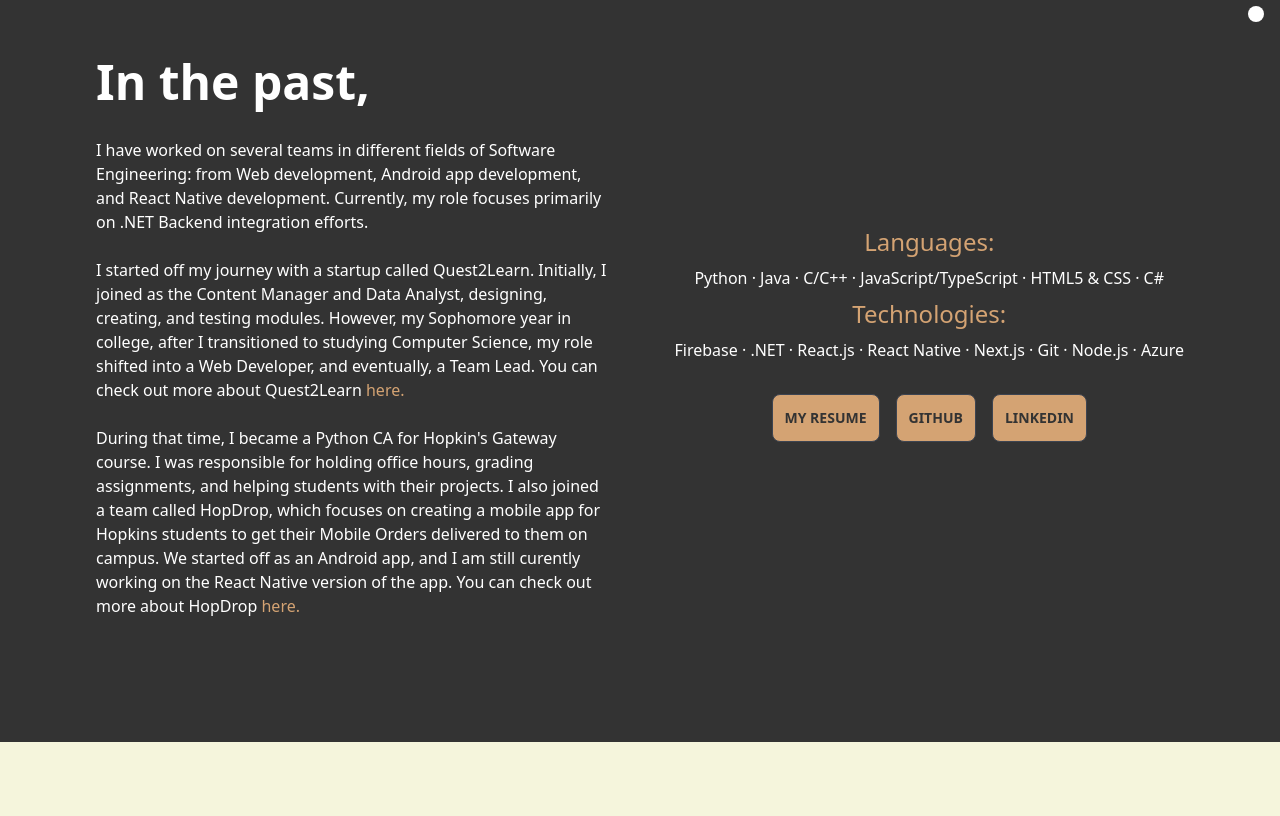
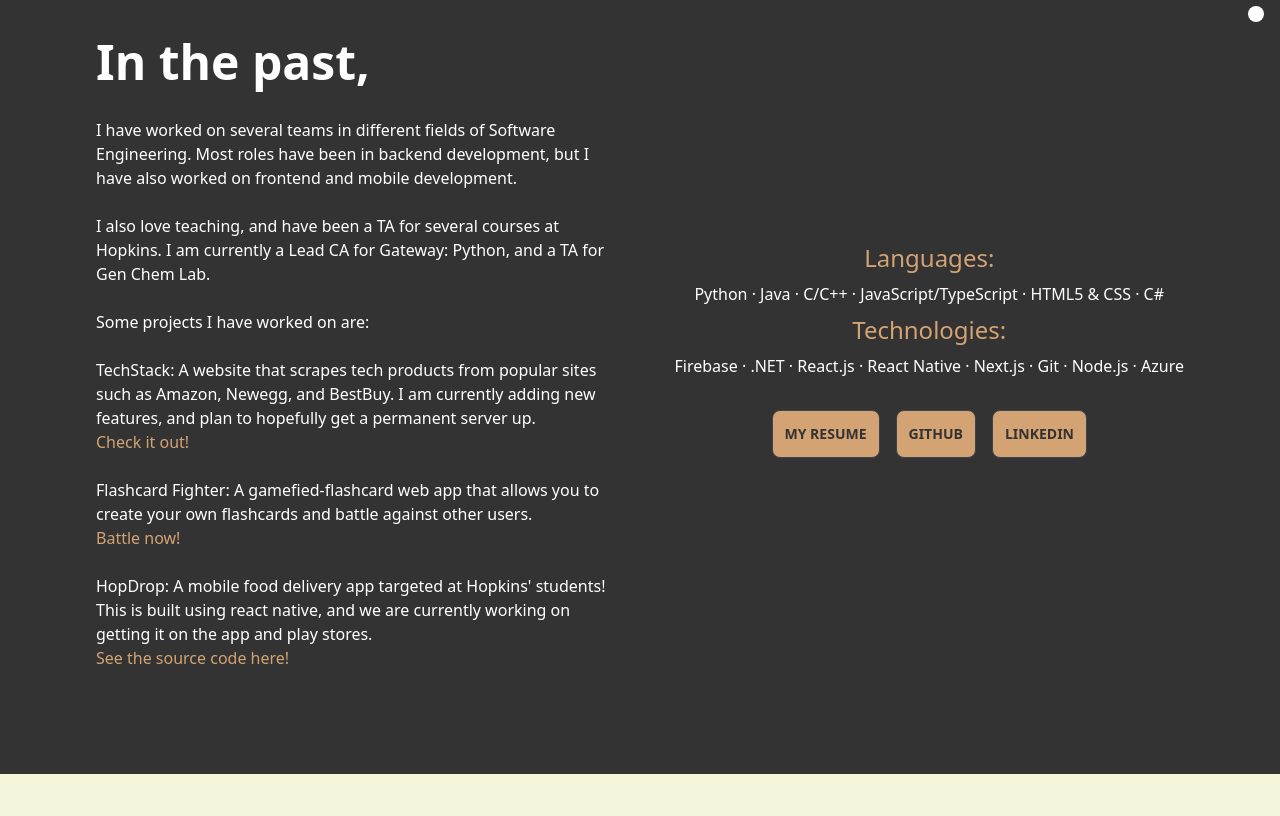
Before and after one commit to Kevin3874/Kevin-Portfolio, a Next.js app in the folder kevin-portfolio/: page / in a window 1280 px wide. Shown: the part 762-1578 px from the top of the page. Built offline with nearby package versions, Linux system fonts and the light colour scheme.

Commit message:
Update for jan 8

```diff
--- a/kevin-portfolio/src/pages/index.tsx
+++ b/kevin-portfolio/src/pages/index.tsx
@@ -96,7 +96,7 @@
               <div className="flex h-full flex-col justify-center">
                 <p className="mx-auto max-w-lg text-center text-xl">
                   {
-                    "I'm a rising Junior at JHU studying Computer Science with a minor in Applied Mathematics & Statistics. Currently working at Voyce Global as a Software Engineer."
+                    "I'm a combined BS/MSE student at JHU studying Computer Science. Currently working at Voyce Global as a Software Engineer."
                   }
                 </p>
               </div>
@@ -139,37 +139,48 @@
             <div className="flex flex-col gap-4 md:flex-col">
               <p className="mx-auto mb-2 max-w-lg">
                 I have worked on several teams in different fields of Software
-                Engineering: from Web development, Android app development, and
-                React Native development. Currently, my role focuses primarily
-                on .NET Backend integration efforts.
+                Engineering. Most roles have been in backend development, but I
+                have also worked on frontend and mobile development.
               </p>
               <p className="mx-auto mb-2 max-w-lg">
-                I started off my journey with a startup called Quest2Learn.
-                Initially, I joined as the Content Manager and Data Analyst,
-                designing, creating, and testing modules. However, my Sophomore
-                year in college, after I transitioned to studying Computer
-                Science, my role shifted into a Web Developer, and eventually, a
-                Team Lead. You can check out more about Quest2Learn
+                I also love teaching, and have been a TA for several courses at
+                Hopkins. I am currently a Lead CA for Gateway: Python, and a TA
+                for Gen Chem Lab.
+              </p>
+              <p className="mx-auto mb-2 max-w-lg">
+                Some projects I have worked on are: <br /> <br />
+                TechStack: A website that scrapes tech products from popular
+                sites such as Amazon, Newegg, and BestBuy. I am currently adding
+                new features, and plan to hopefully get a permanent server up.<br />
                 {
                   <Link
                     className="link-hover text-[#D4A373]"
-                    href="https://www.q2l.app/"
+                    href="https://techstackshop.com"
                     target={"_blank"}
                   >
                     {" "}
-                    here.
+                    Check it out!
                   </Link>
                 }
               </p>
               <p className="mx-auto mb-2 max-w-lg">
-                During that time, I became a Python CA for Hopkin&apos;s Gateway
-                course. I was responsible for holding office hours, grading
-                assignments, and helping students with their projects. I also
-                joined a team called HopDrop, which focuses on creating a mobile
-                app for Hopkins students to get their Mobile Orders delivered to
-                them on campus. We started off as an Android app, and I am still
-                curently working on the React Native version of the app. You can
-                check out more about HopDrop{" "}
+                Flashcard Fighter: A gamefied-flashcard web app that allows you
+                to create your own flashcards and battle against other users.<br />
+                {
+                  <Link
+                    className="link-hover text-[#D4A373]"
+                    href="https://flashcard-fighter.vercel.app/"
+                    target={"_blank"}
+                  >
+                    {" "}
+                    Battle now!
+                  </Link>
+                }
+              </p>
+              <p className="mx-auto mb-2 max-w-lg">
+                HopDrop: A mobile food delivery app targeted at Hopkins' students!
+                This is built using react native, and we are currently working on
+                getting it on the app and play stores.<br />
                 {
                   <Link
                     className="link-hover text-[#D4A373]"
@@ -177,7 +188,7 @@
                     target={"_blank"}
                   >
                     {" "}
-                    here.
+                    See the source code here!
                   </Link>
                 }
               </p>
```
